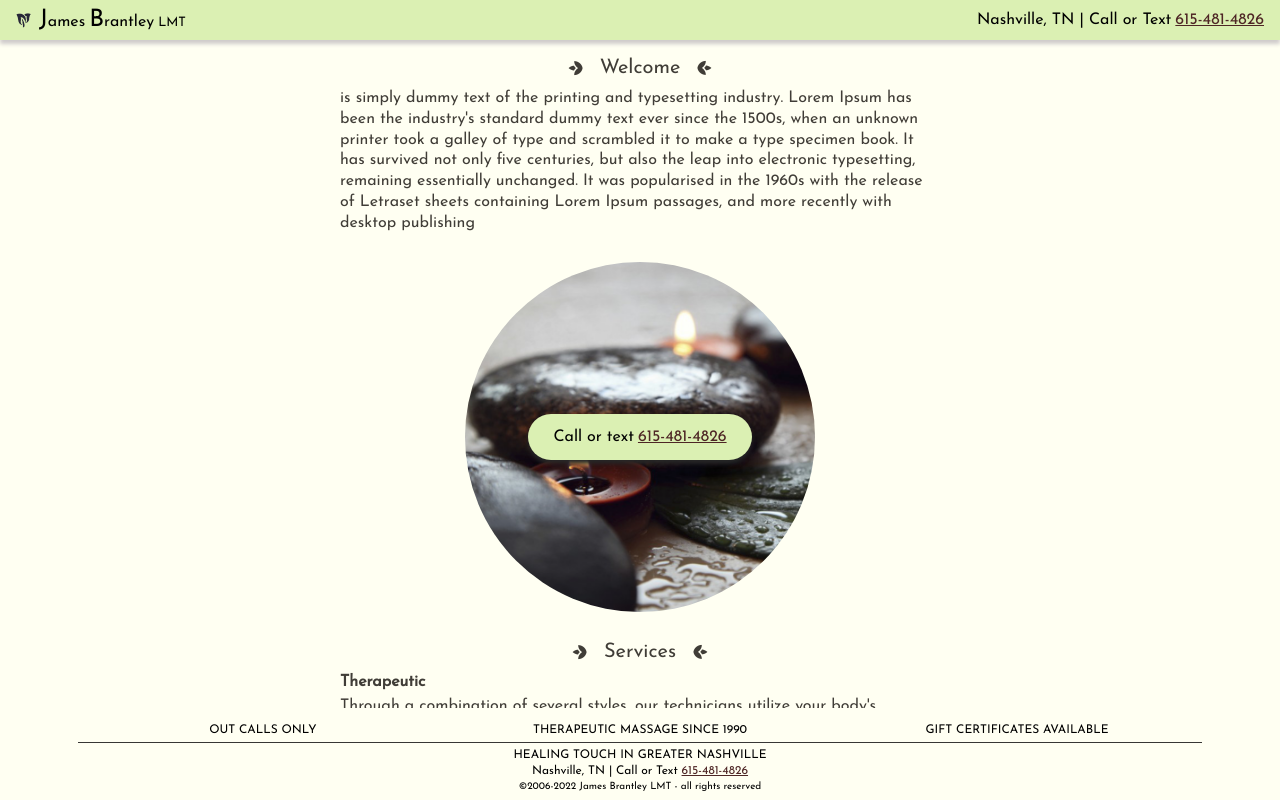
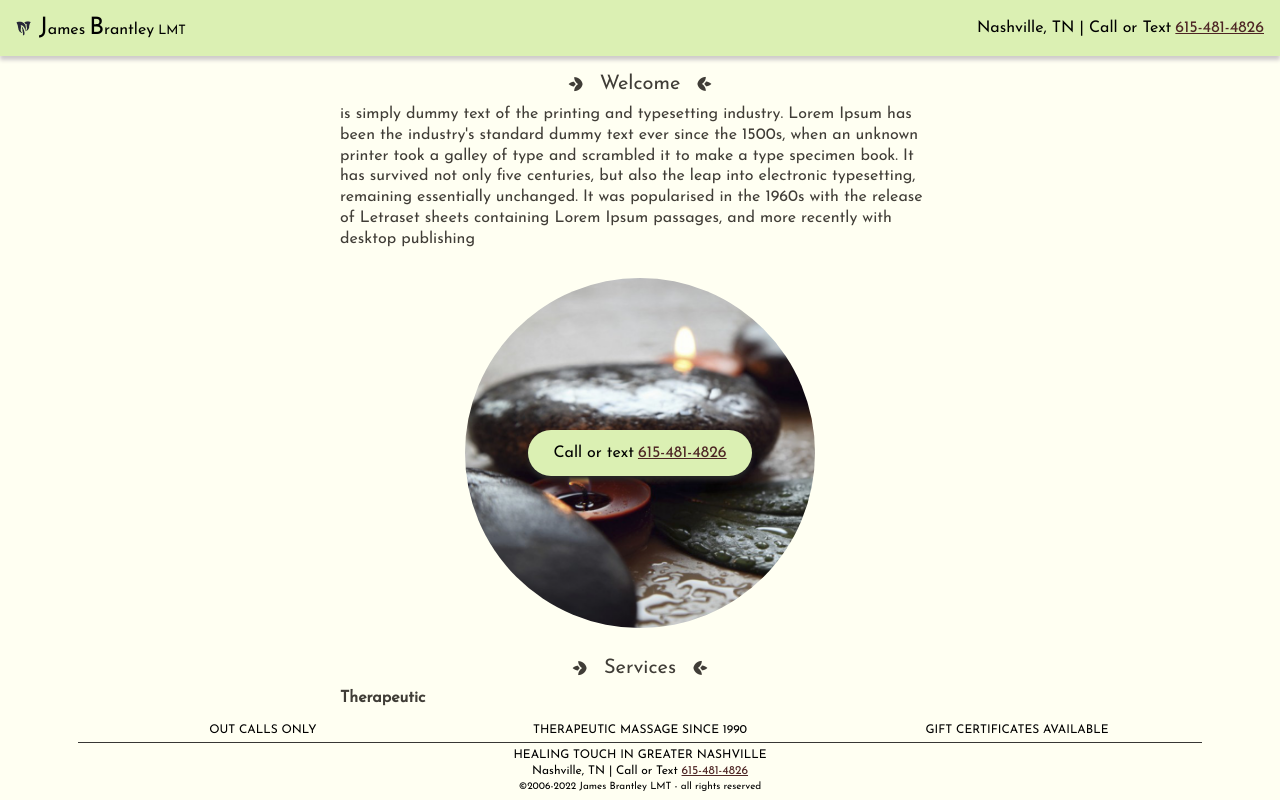
Before and after one commit to daniel-chapdelaine/brantley, an Angular app: page / in a window 1280 px wide. Built offline with nearby package versions, Linux system fonts and the light colour scheme.

Commit message:
header height fix

```diff
--- a/src/app/app.component.scss
+++ b/src/app/app.component.scss
@@ -9,10 +9,9 @@
 #header {
     padding: 8px 16px;
     background-color:rgb(219, 240, 179);
-    top: 0px;
     box-shadow: 0px 4px 4px #cfcbcb;
     width: 100%;
-    height: 56px;
+    min-height: 56px !important;
     box-sizing: border-box;
 }
 
```
